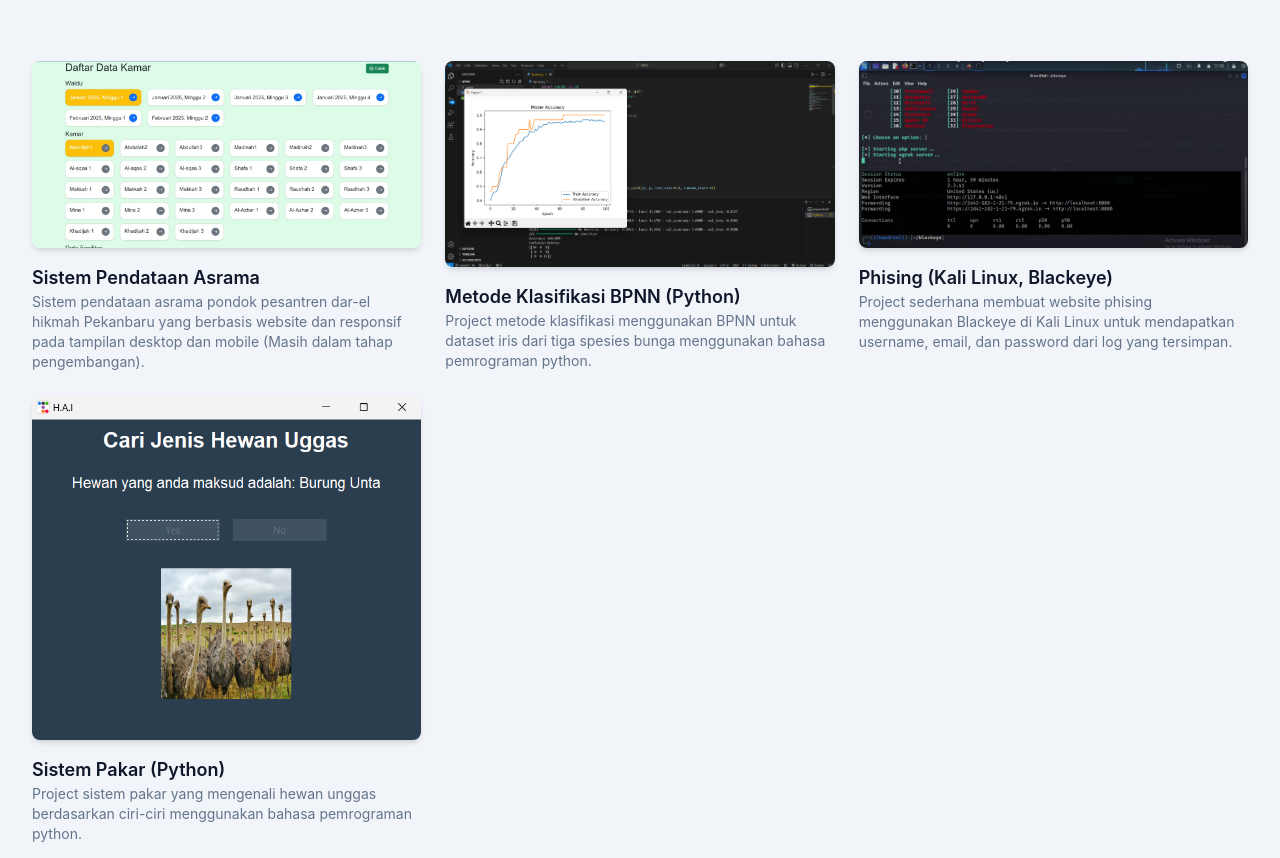
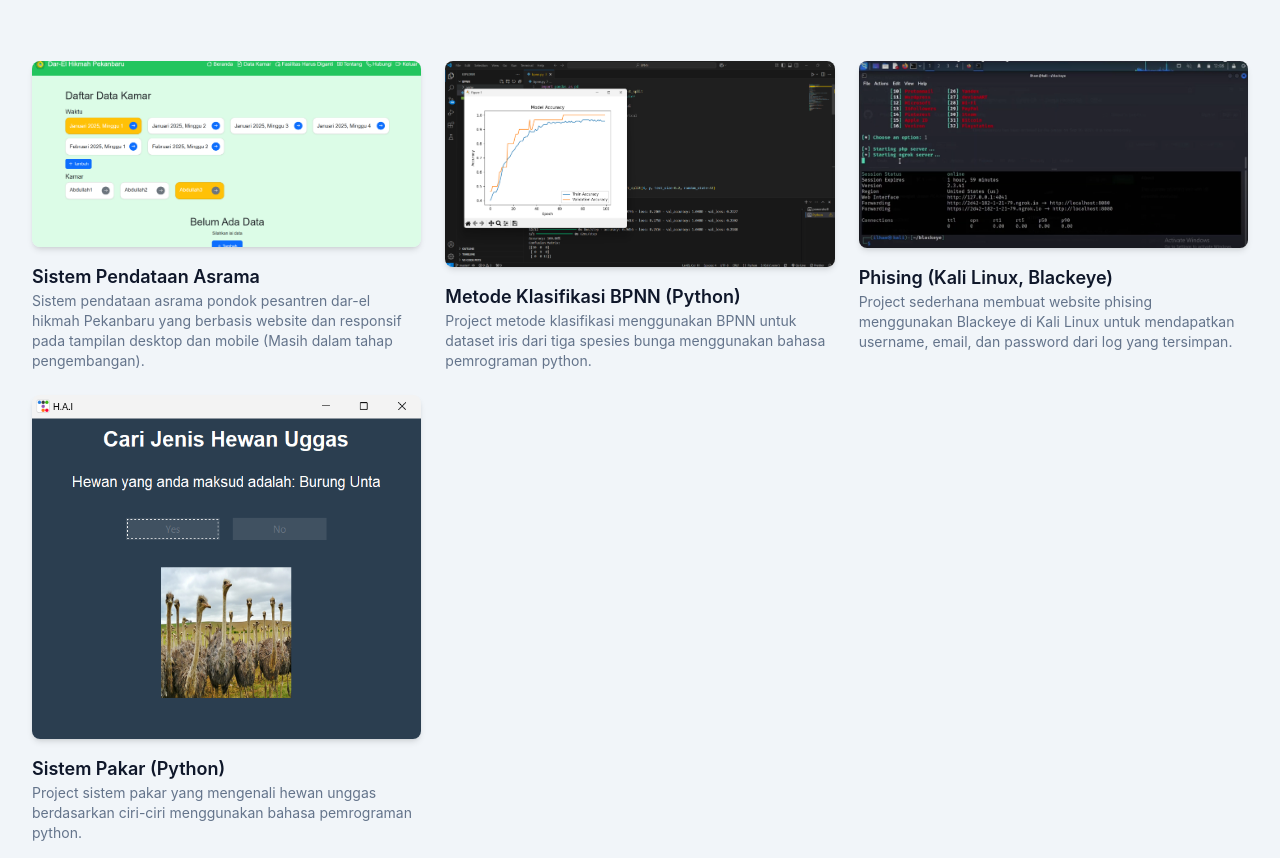
Before and after one commit to IlhamAgusk/WebPortfolio, a website: page index.html in a window 1280 px wide. Shown: the part 1651-2509 px from the top of the page. Drawn offline with Linux system fonts and the light colour scheme.

Commit message:
Update index.html

```diff
--- a/index.html
+++ b/index.html
@@ -211,7 +211,7 @@
                     <div class="group">
                         <a href="project1.html">
                             <div class="rounded-lg overflow-hidden shadow-md">
-                                <img src="/dist/img/ProjectPendataanAsrama.jpg" alt="Project 1"
+                                <img src="/dist/img/Walikamar1Project1.png" alt="Project 1"
                                     class="w-full transition-transform duration-300 group-hover:scale-110">
                             </div>
                             <h3 class="text-lg font-semibold text-dark mt-4 group-hover:text-primary">Sistem Pendataan
```
